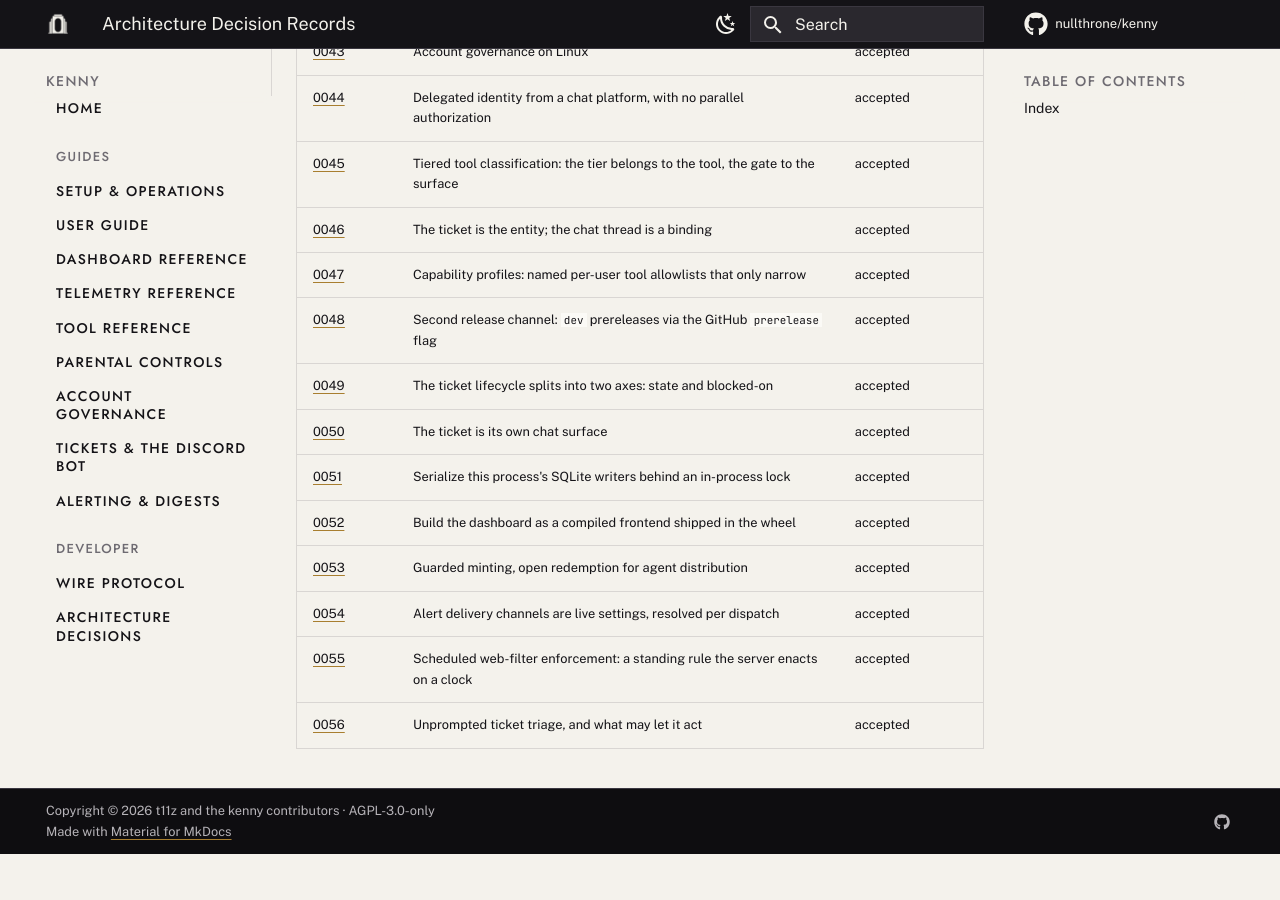
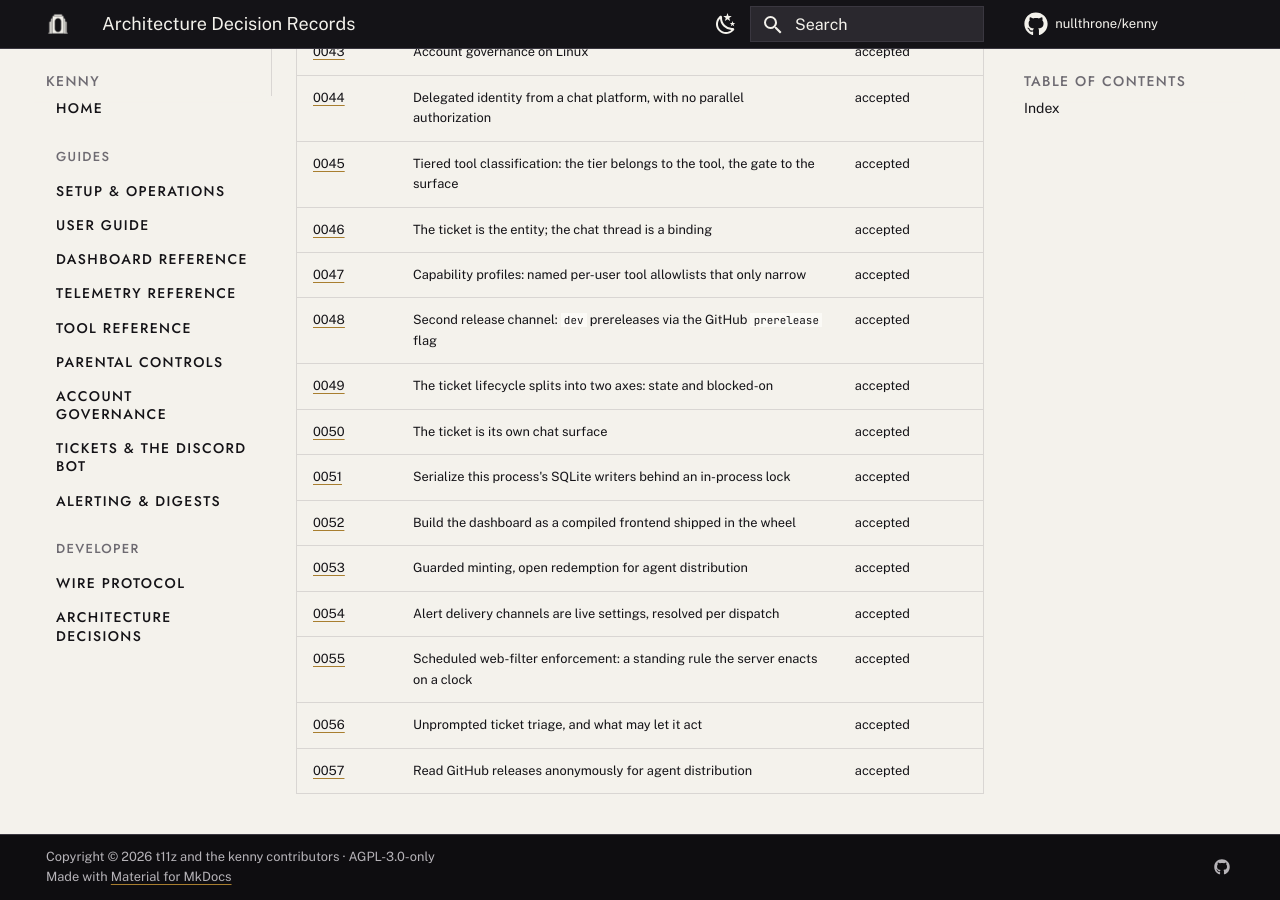
Before and after one commit to nullthrone/kenny, an MkDocs documentation site: the page built from docs/adr/README.md, in a window 1280 px wide and 900 px high, scrolled down 2710 px. Built offline with MkDocs 1.6.1 and Material for MkDocs 9.7.7, drawn with Linux system fonts in a browser that asks for light colours; comment, search, counter and statistics services are not loaded; before the commit the page ends 3564 px from its top, so only the background shows below that.

Commit message:
List ADR-0057 in the records index
The numbering is a gap-free 0001..N sequence, so a number is an address a reader
follows from a code comment — `agent_release.py` and `changelog.py` both cite
0057. An unlisted record is a dead address.

[skip-doc-drift]

The marker is for the parental-controls rule, which the Stop hook raised against
this session and which no change of mine triggers. Its `changed:` file is
`kenny_server/webfilter.py`, touched by f1f4196 ("bound regex scan length in
requested_domains to prevent ReDoS") — someone else's commit, already on main.
This branch was restarted from the newer main after its predecessor merged, so
that upstream commit is in the working tree; the hook compares against the
session's starting point and reads it as mine. `git diff origin/main...HEAD`
does not contain webfilter.py, and docs/parental-controls.md still states what
holds.

Co-Authored-By: Claude Opus 5 <noreply@anthropic.com>
Claude-Session: https://claude.ai/code/session_01Q6LUBcdFS1h97Pv91W8Afd

```diff
--- a/docs/adr/README.md
+++ b/docs/adr/README.md
@@ -74,3 +74,4 @@ kind of record kenny keeps. What qualifies: *When (not) to write an ADR* in the
 | [0054](0054-alert-channels-as-live-settings.md) | Alert delivery channels are live settings, resolved per dispatch | accepted |
 | [0055](0055-scheduled-web-filter-enforcement.md) | Scheduled web-filter enforcement: a standing rule the server enacts on a clock | accepted |
 | [0056](0056-unprompted-ticket-triage.md) | Unprompted ticket triage, and what may let it act | accepted |
+| [0057](0057-anonymous-github-reads-for-agent-distribution.md) | Read GitHub releases anonymously for agent distribution | accepted |
```
